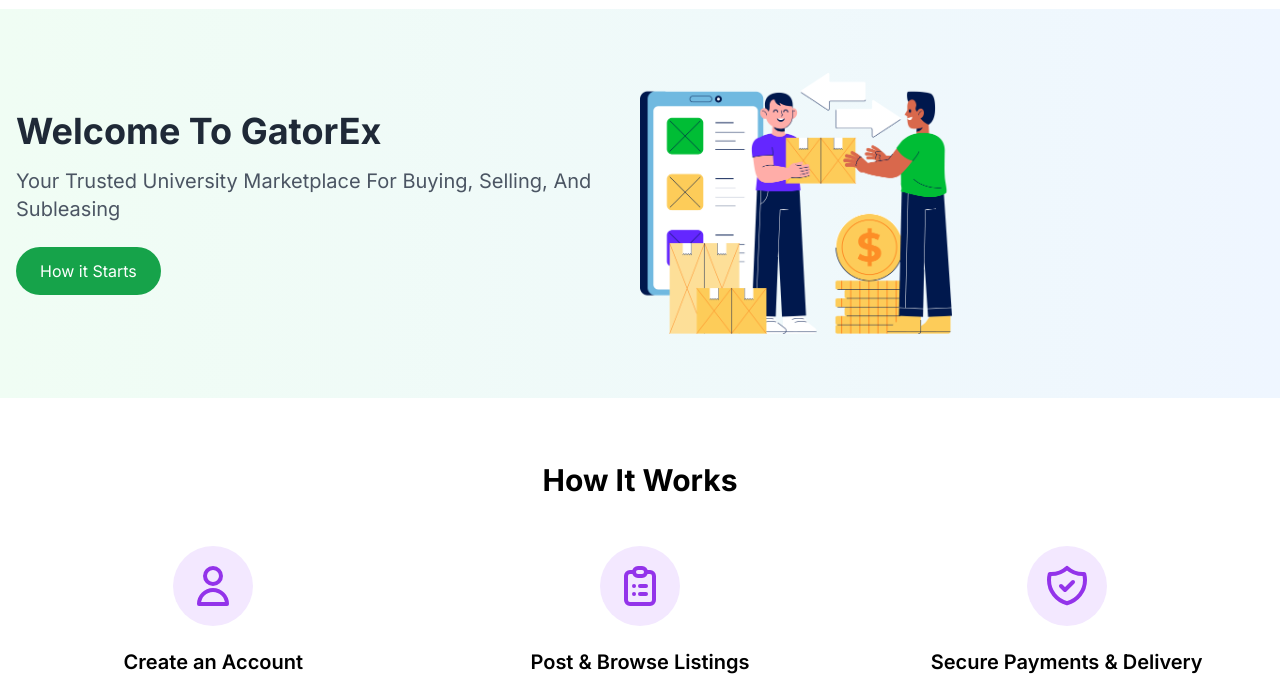
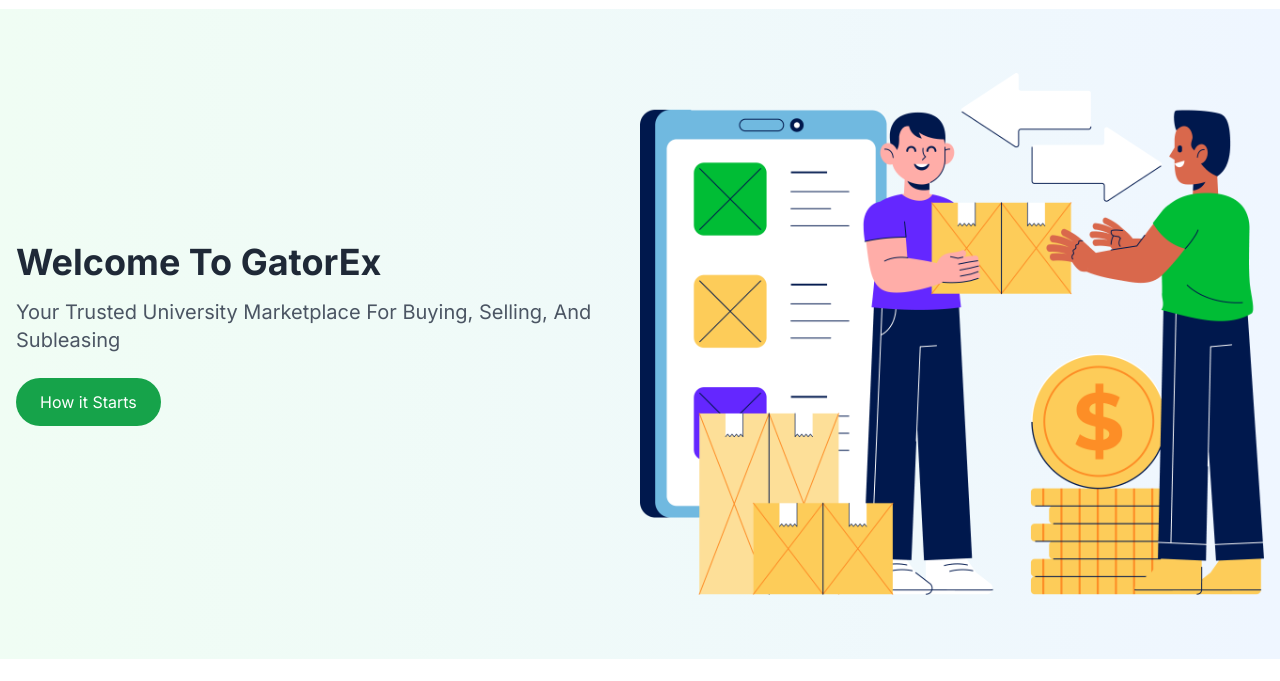
Before and after one commit to shashanka2a/gatorex, a plain HTML site: page index.html in a window 1280 px wide. Shown: the part 57-738 px from the top of the page. Drawn offline with nearby package versions, Linux system fonts and the light colour scheme.

Commit message:
Update index.html

```diff
--- a/index.html
+++ b/index.html
@@ -46,7 +46,7 @@
                     <p class="text-xl text-gray-600 mb-6">Your Trusted University Marketplace For Buying, Selling, And Subleasing</p>
                     <button class="px-6 py-3 bg-green-600 text-white rounded-full hover:bg-green-700 transition">How it Starts</button>
                 </div>
-                <div class="md:w-1/4">
+                <div class="md:w-1/2">
                     <img src="hero.png" alt="Marketplace Illustration" class="w-full h-auto">
                 </div>
             </div>
```
